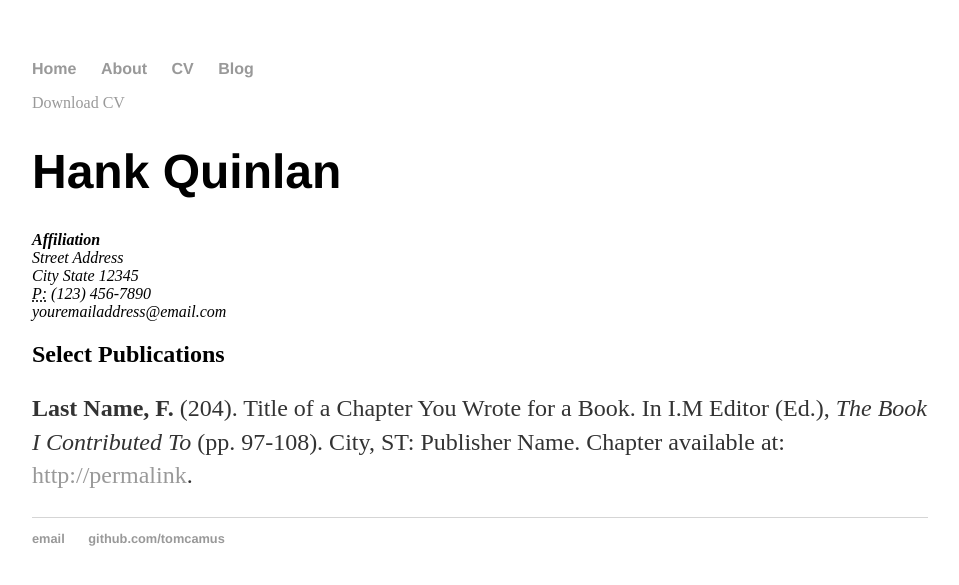
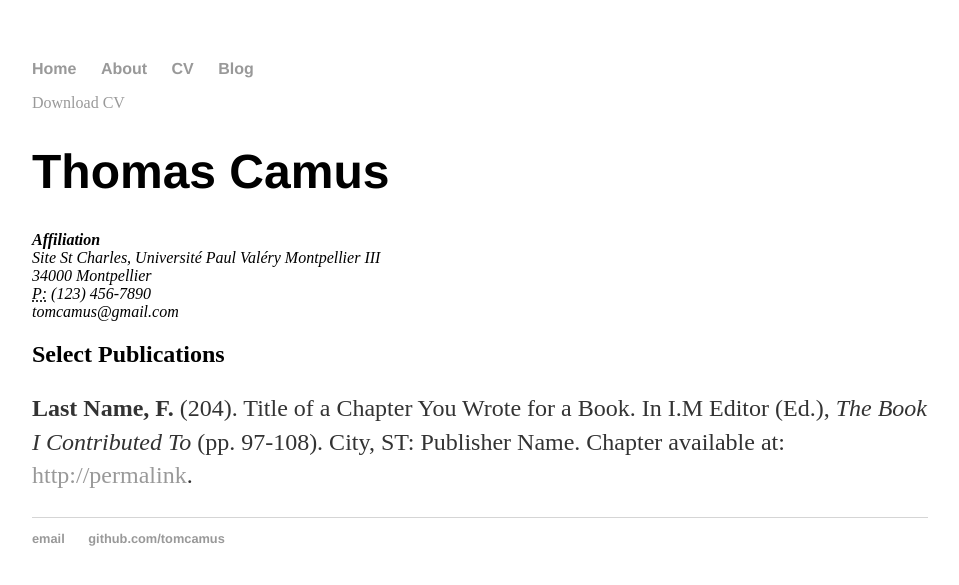
Before and after one commit to tomcamus/tomcamus, a Jekyll site: the page built from cv/index.html, in a window 1280 px wide. Shown: the top 585 px of the page, without its empty margins (160-1119 px from the left). Built offline with Jekyll 4.4.1, drawn with Linux system fonts in a browser that asks for light colours.

Commit message:
Revert "Update index.html"
This reverts commit 63cf6a94d69fc0f7f625d2456dc8fc677aaac465.

```diff
--- a/cv/index.html
+++ b/cv/index.html
@@ -1,17 +1,17 @@
 ---
 layout: default
-title: CV of Your Name
+title: CV
 ---
 
 	<div class="cv">
 		<a href="#" class="download" title="Download CV as PDF">Download CV</a>
-					<h1>Hank Quinlan</h1>
+					<h1>Thomas Camus</h1>
 					<address>
 					<strong>Affiliation</strong><br>
-					Street Address<br>
-					City State 12345<br>
+					Site St Charles, Université Paul Valéry Montpellier III<br>
+					34000 Montpellier<br>
 					<abbr title="phone">P:</abbr> (123) 456-7890<br>
-					<span class="obfuscate">youremailaddress@email.com</span>
+					<span class="obfuscate">tomcamus@gmail.com</span>
 					</address>
 
 					<h2>Select Publications</h2>
```
